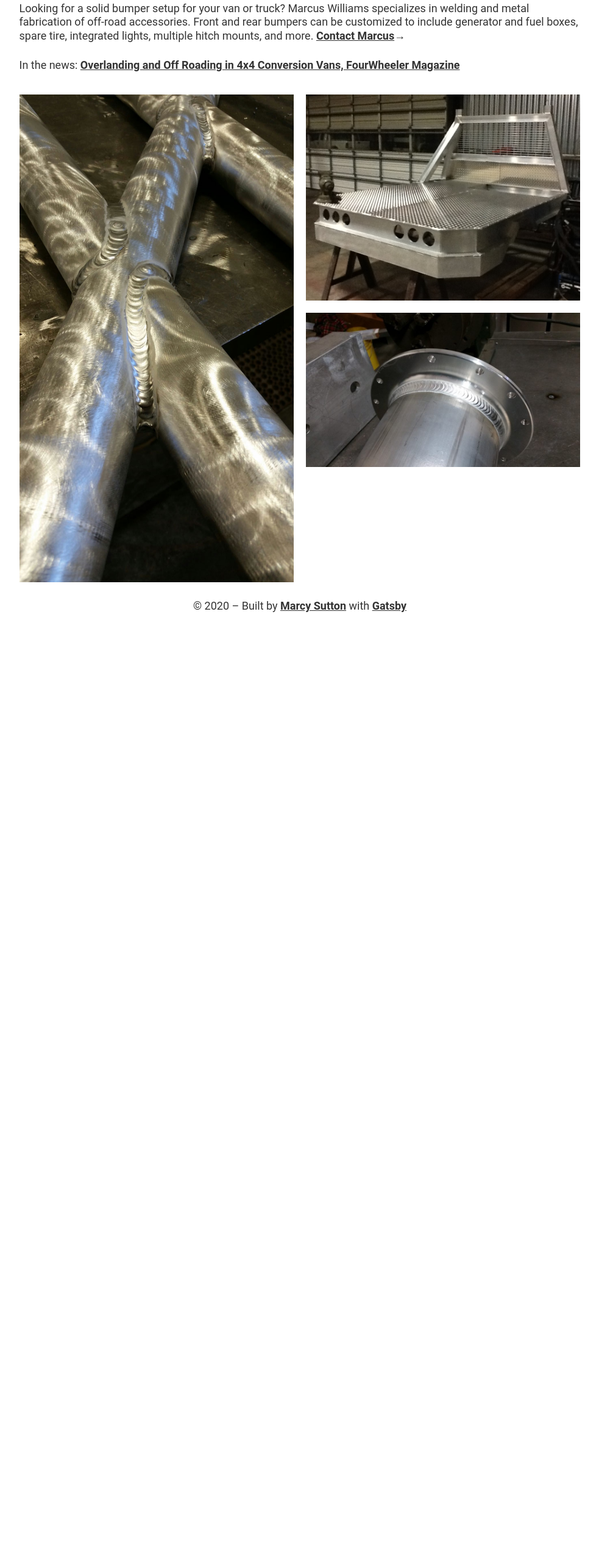
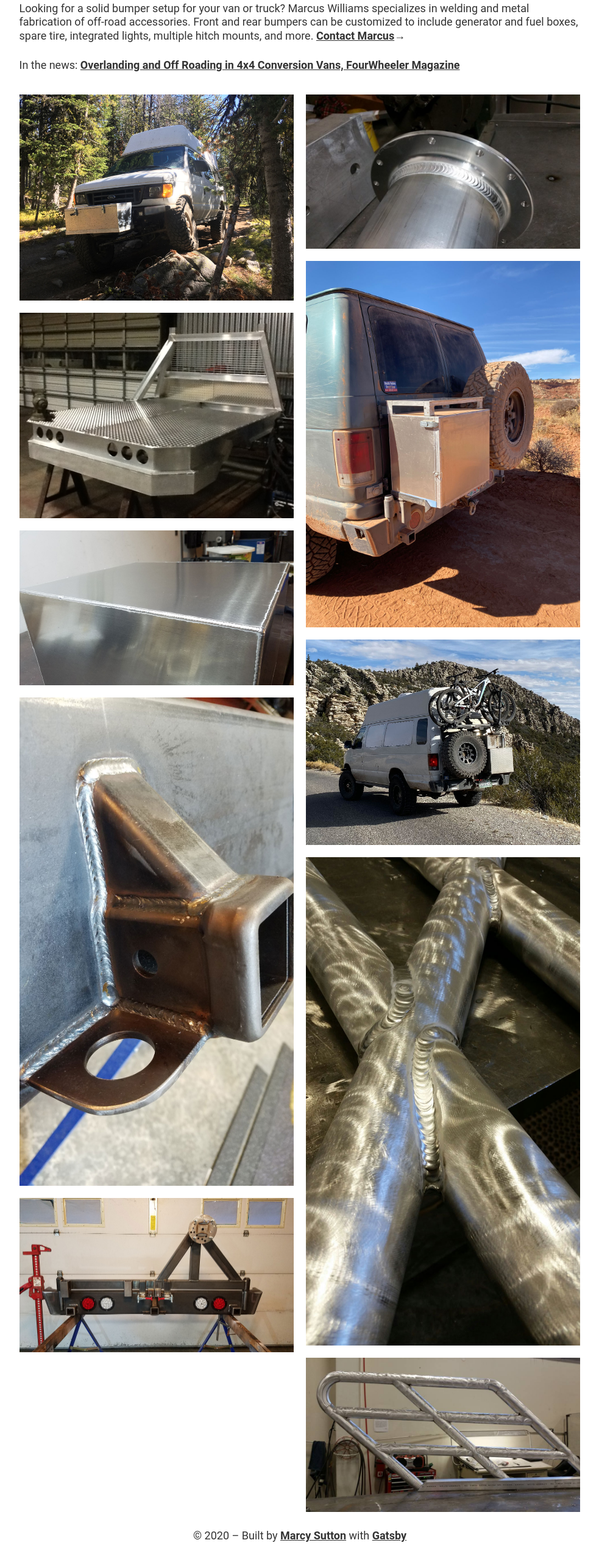
Before and after one commit to Uvacoder/bus-welds, a Gatsby site: page / in a window 1280 px wide. Shown: the part 195-2762 px from the top of the page at 61% size, without its empty margins (148-1131 px from the left). Before the commit the page ends 1245 px from the top, so only its background shows below. Built offline with nearby package versions, Linux system fonts and the light colour scheme; Gatsby itself is replaced by a stand-in of ours.

Commit message:
update site content

```diff
--- a/src/content/photos.yaml
+++ b/src/content/photos.yaml
@@ -1,6 +1,20 @@
+- image: ./images/iceberg-front.jpg
+  alt: 'A white Ford van with a metal generator box on the front'
+- image: ./images/truck_bed.jpg
+  alt: 'Metal truck bed'
+- image: ./images/genbox.jpg
+  alt: 'Edge of a welded metal generator box'
+- image: ./images/hitch.jpg
+  alt: 'A metal hitch mount'
+- image: ./images/rear-bumper.jpg
+  alt: 'Rear bumper with lights and a spare tire holder'
+- image: ./images/pipe.jpg
+  alt: 'Pipe end with clean welds'
+- image: ./images/chris-bumper.jpg
+  alt: 'A metal bumper with a spare tire and generator box on the back of a blue Ford van'
+- image: ./images/iceberg-back.jpg
+  alt: 'White Ford van with a bumper holding a spare tire, bike rack with 2 bikes, and generator box'
 - image: ./images/handrail_closeup.jpg
   alt: 'Metal handrail close up'
-- image: ./images/truck_bed.jpg
-  alt: 'Metal truck bed'
-- image: ./images/pipe.jpg
-  alt: 'Pipe end with clean welds'
+- image: ./images/railing.jpg
+  alt: 'Metal railing'
--- a/src/pages/index.js
+++ b/src/pages/index.js
@@ -10,7 +10,7 @@ const IndexPage = ({data}) => (
   <Layout>
     <SEO title="Home" keywords={[`Marcus Welds`, `welding`, `metal fabrication`, `custom bumpers`, `generator box` ]} />
     <p>Looking for a solid bumper setup for your van or truck? Marcus Williams specializes in welding and metal fabrication of off-road accessories. Front and rear bumpers can be customized to include generator and fuel boxes, spare tire, integrated lights, multiple hitch mounts, and more. <Link to="/contact/" className="arrow"><span>Contact Marcus</span></Link></p>
-    <p>In the news: <a href="https://www.fourwheeler.com/news/features/2001-overlanding-off-roading-4x4-conversion-vans/">Overlanding and Off Roading in 4x4 Conversion Vans, FourWheeler Magazine</a></p>
+    <p>In the news: <a href="https://www.fourwheeler.com/news/features/2001-overlanding-off-roading-4x4-conversion-vans/" target="_blank" rel="noopener noreferrer">Overlanding and Off Roading in 4x4 Conversion Vans, FourWheeler Magazine</a></p>
     <div className="photo-gallery">
     <ul>
         {data.allPhotosYaml.edges.map((image, index) => {
--- a/src/pages/thanks.js
+++ b/src/pages/thanks.js
@@ -1,5 +1,5 @@
 import React from 'react'
-
+import { Link } from 'gatsby'
 import Layout from '../components/layout'
 import SEO from '../components/seo'
 
@@ -12,7 +12,9 @@ const ThanksPage = () => (
                     Thanks for your message.
                 </h2>
 
-                <p>I'll do my best to get back to you if and when I can. In the meantime, if it's urgent, you can always reach me <a href="https://instagram.com/marcuswelds" target="_blank" rel="noopener noreferrer">on Instagram</a></p>
+                <p>I'll do my best to get back to you if and when I can. If it's urgent, you can always reach me <a href="https://instagram.com/marcuswelds" target="_blank" rel="noopener noreferrer">on Instagram</a>.</p>
+
+                <p><Link to="/" class="arrow"><span>Go home</span></Link></p>
             </section>
         </Layout>
     </div>
```
Also changed, not shown: src/content/images/chris-bumper.jpg (added), src/content/images/genbox.jpg (added), src/content/images/hitch.jpg (added), src/content/images/iceberg-back.jpg (added), src/content/images/iceberg-front.jpg (added), src/content/images/rear-bumper.jpg (added).
